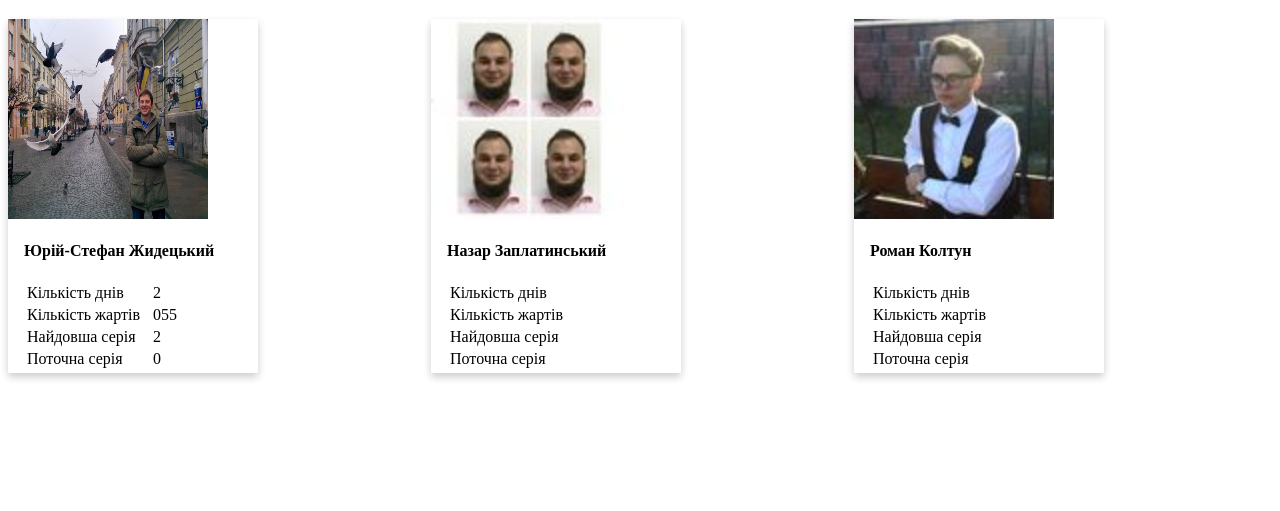
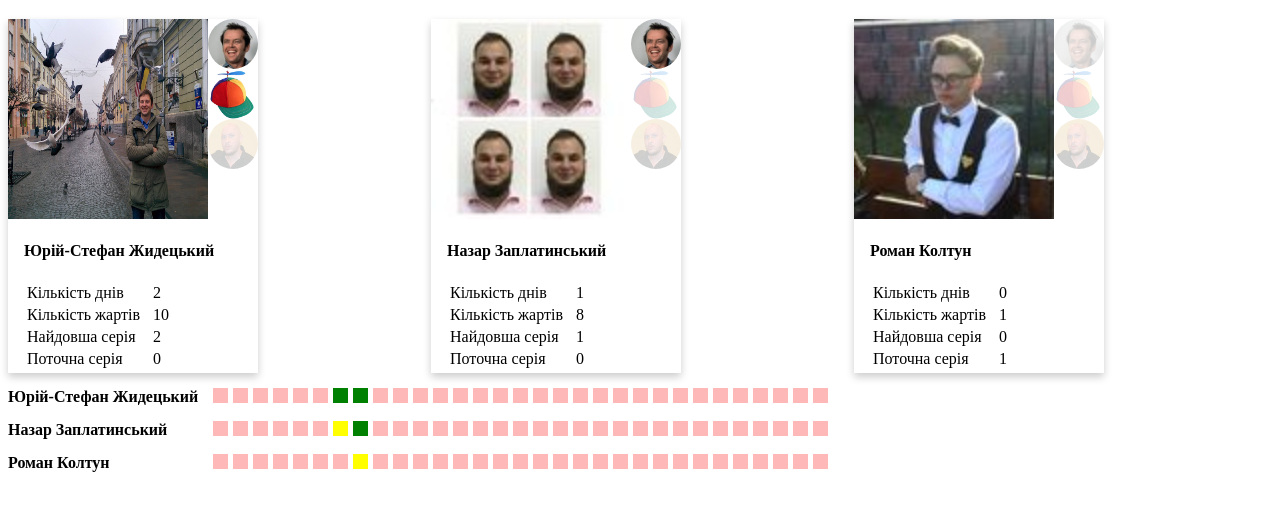
Before and after one commit to YuriiZhydetskyi/Humor-Awards, a plain HTML site: page index.html in a window 1280 px wide. Shown: the part 61-572 px from the top of the page. Drawn offline with Linux system fonts and the light colour scheme.

Commit message:
fixing loading on gitPages

```diff
--- a/script.js
+++ b/script.js
@@ -15,8 +15,14 @@ let loadData = new Promise((resolve, reject) => {
 
         loadJSON(function (response) {
             let parsedJson = JSON.parse(response);
-            notes = parsedJson.notes;
-            awards = parsedJson.awards;
+
+            parsedJson.notes.forEach(note => {
+                notes.push(new Note(note));
+            });
+
+            parsedJson.awards.forEach(award => {
+                awards.push(new Award(award));
+            })
 
             resolve();
         });
--- a/style.css
+++ b/style.css
@@ -121,6 +121,10 @@ body {
   line-height: 0.7;
 }
 
+.award-container:hover .award-img{
+  opacity: 1;
+}
+
 .prarticipant-month-calendar-day-box .day-box-info::after,
 .award-container .award-tooltip::after {
   content: "";
```
